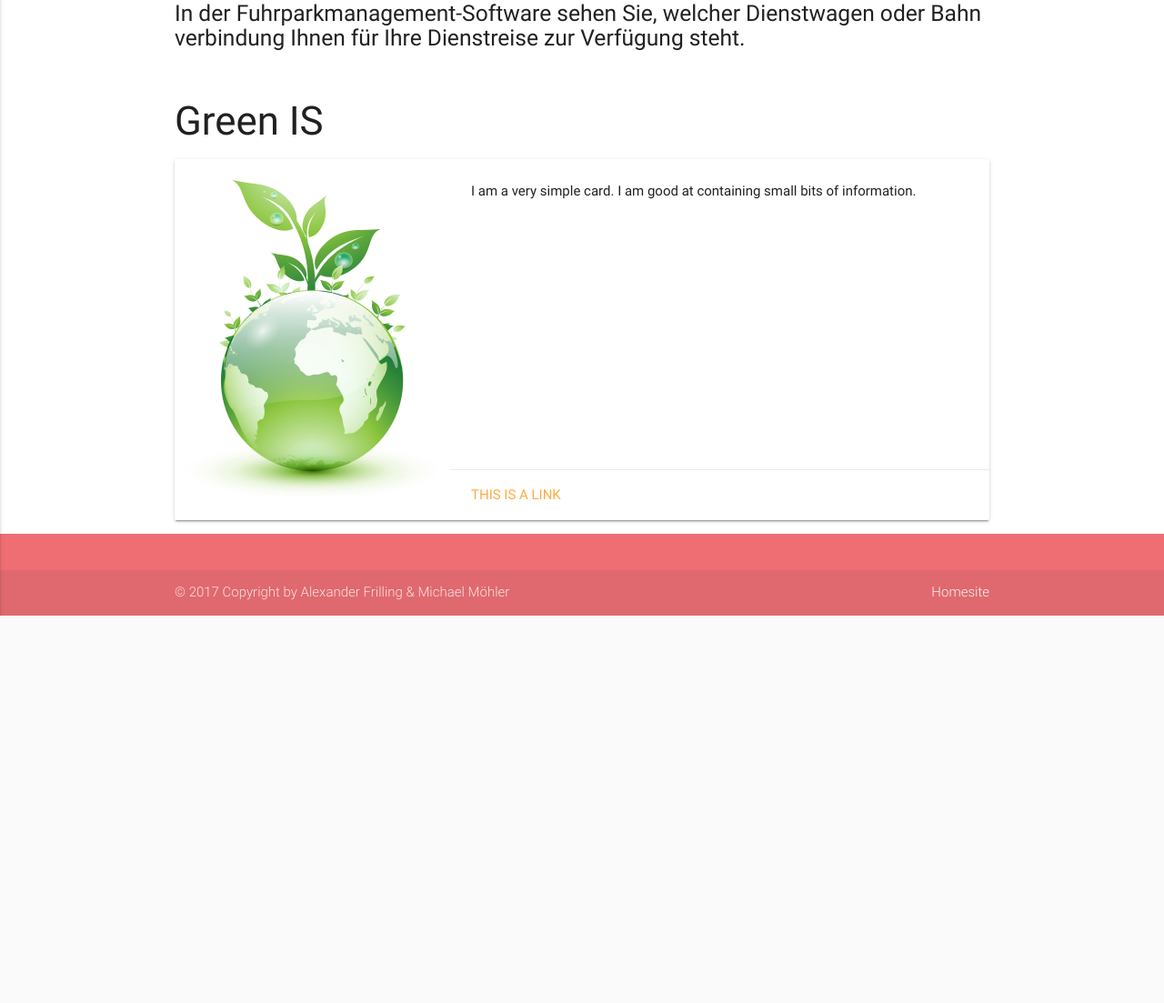
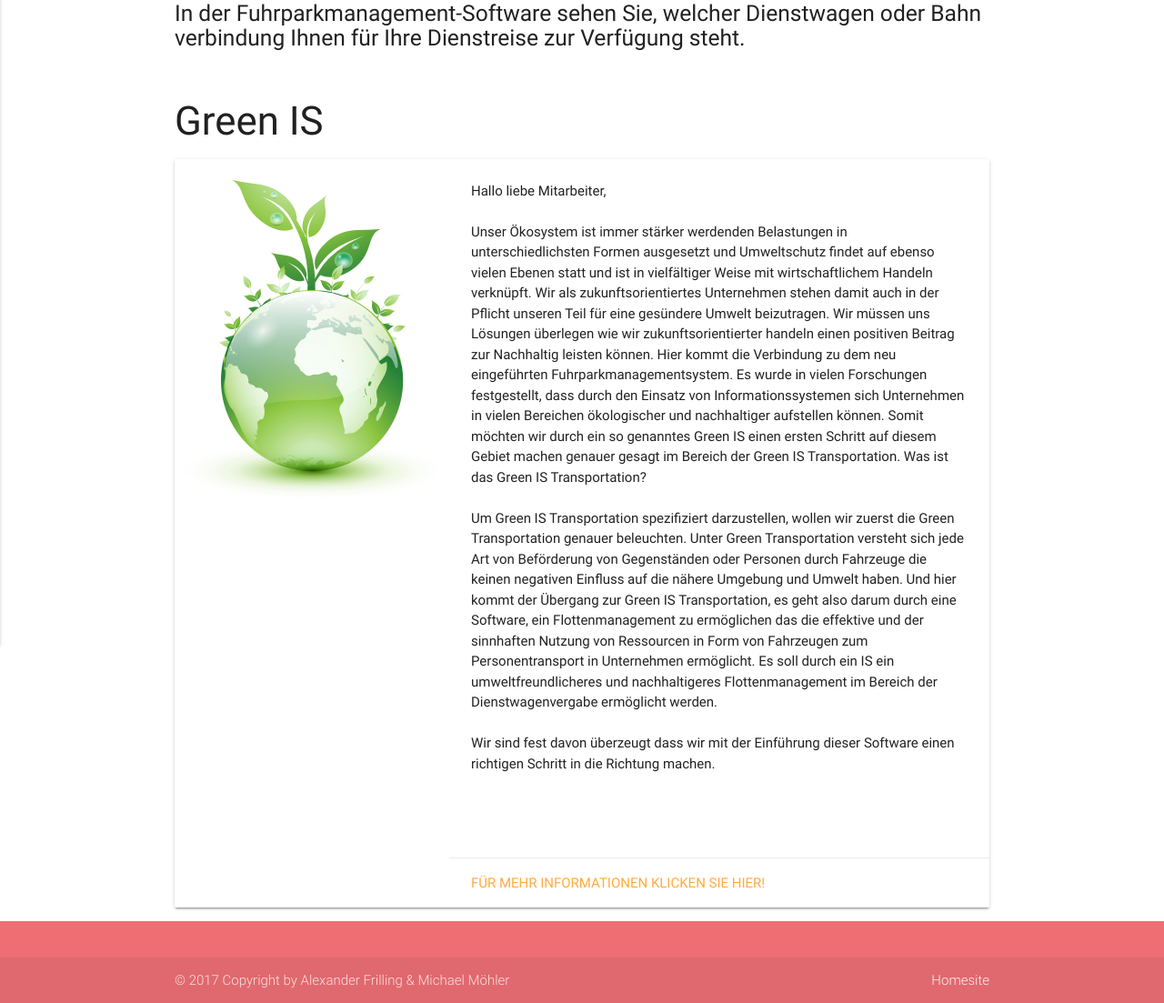
Before and after one commit to flidde/Fuhrparkmanagement, a PHP site: page / in a window 1280 px wide. Shown: the part 151-1254 px from the top of the page at 91% size. Before the commit the page ends 828 px from the top, so only its background shows below. Run offline with PHP 8.4, Linux system fonts and the light colour scheme.

Commit message:
New index page with Image and information text

```diff
--- a/index.php
+++ b/index.php
@@ -24,10 +24,14 @@
         </div>
         <div class="card-stacked">
             <div class="card-content">
-                <p>I am a very simple card. I am good at containing small bits of information.</p>
+                <p>Hallo liebe Mitarbeiter,<br><br>
+                    Unser Ökosystem ist immer stärker werdenden Belastungen in unterschiedlichsten Formen ausgesetzt und Umweltschutz findet auf ebenso vielen Ebenen statt und ist in vielfältiger Weise mit wirtschaftlichem Handeln verknüpft. Wir als zukunftsorientiertes Unternehmen stehen damit auch in der Pflicht unseren Teil für eine gesündere Umwelt beizutragen. Wir müssen uns Lösungen überlegen wie wir zukunftsorientierter handeln einen positiven Beitrag zur Nachhaltig leisten können. Hier kommt die Verbindung zu dem neu eingeführten Fuhrparkmanagementsystem. Es wurde in vielen Forschungen festgestellt, dass durch den Einsatz von Informationssystemen sich Unternehmen in vielen Bereichen ökologischer und nachhaltiger aufstellen können. Somit möchten wir durch ein so genanntes Green IS einen ersten Schritt auf diesem Gebiet machen genauer gesagt im Bereich der Green IS Transportation. Was ist das Green IS Transportation?<br><br>
+                    Um Green IS Transportation spezifiziert darzustellen, wollen wir zuerst die Green Transportation genauer beleuchten. Unter Green Transportation versteht sich jede Art von Beförderung von Gegenständen oder Personen durch Fahrzeuge die keinen negativen Einfluss auf die nähere Umgebung und Umwelt haben. Und hier kommt der Übergang zur Green IS Transportation, es geht also darum durch eine Software, ein Flottenmanagement zu ermöglichen das die effektive und der sinnhaften Nutzung von Ressourcen in Form von Fahrzeugen zum Personentransport in Unternehmen ermöglicht. Es soll durch ein IS ein umweltfreundlicheres und nachhaltigeres Flottenmanagement im Bereich der Dienstwagenvergabe ermöglicht werden.<br><br>
+                    Wir sind fest davon überzeugt dass wir mit der Einführung dieser Software einen richtigen Schritt in die Richtung machen.<br><br><br><br>
+                </p>
             </div>
             <div class="card-action">
-                <a href="#">This is a link</a>
+                <a href="https://www.conserve-energy-future.com/modes-and-benefits-of-green-transportation.php">Für mehr Informationen klicken Sie hier!</a>
             </div>
         </div>
     </div>
```
